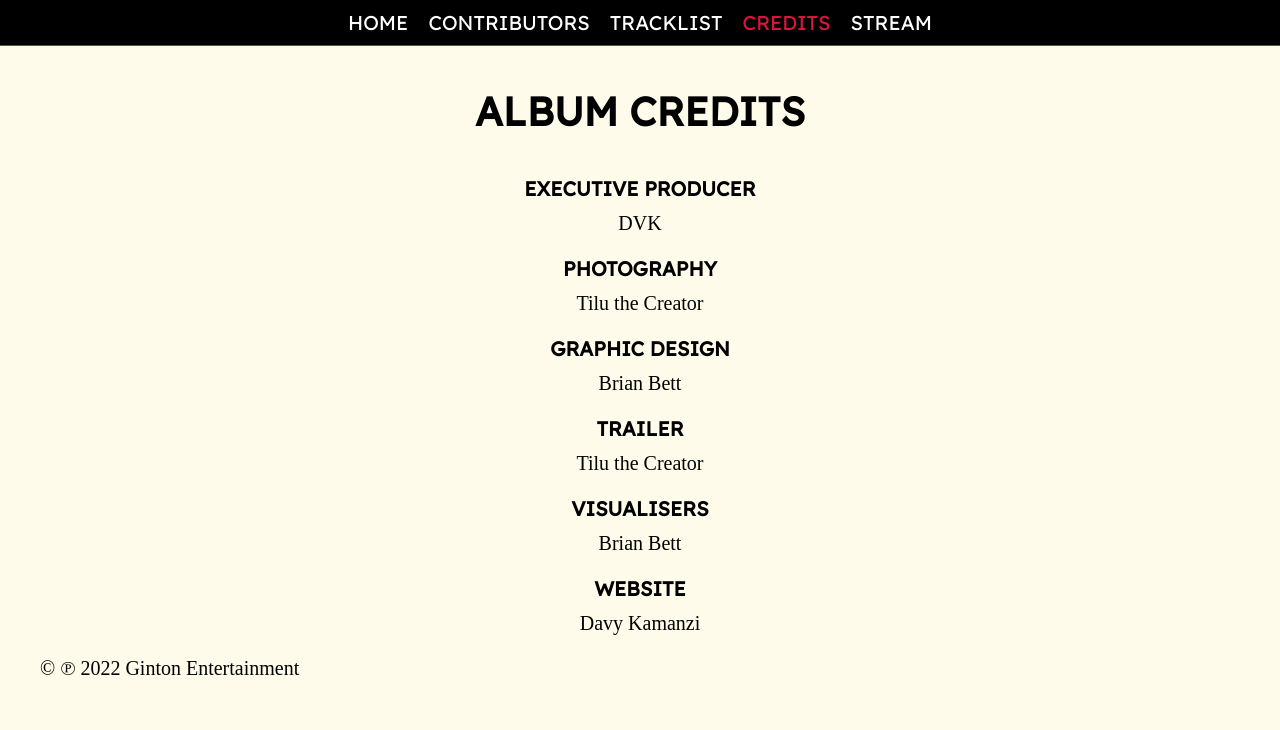
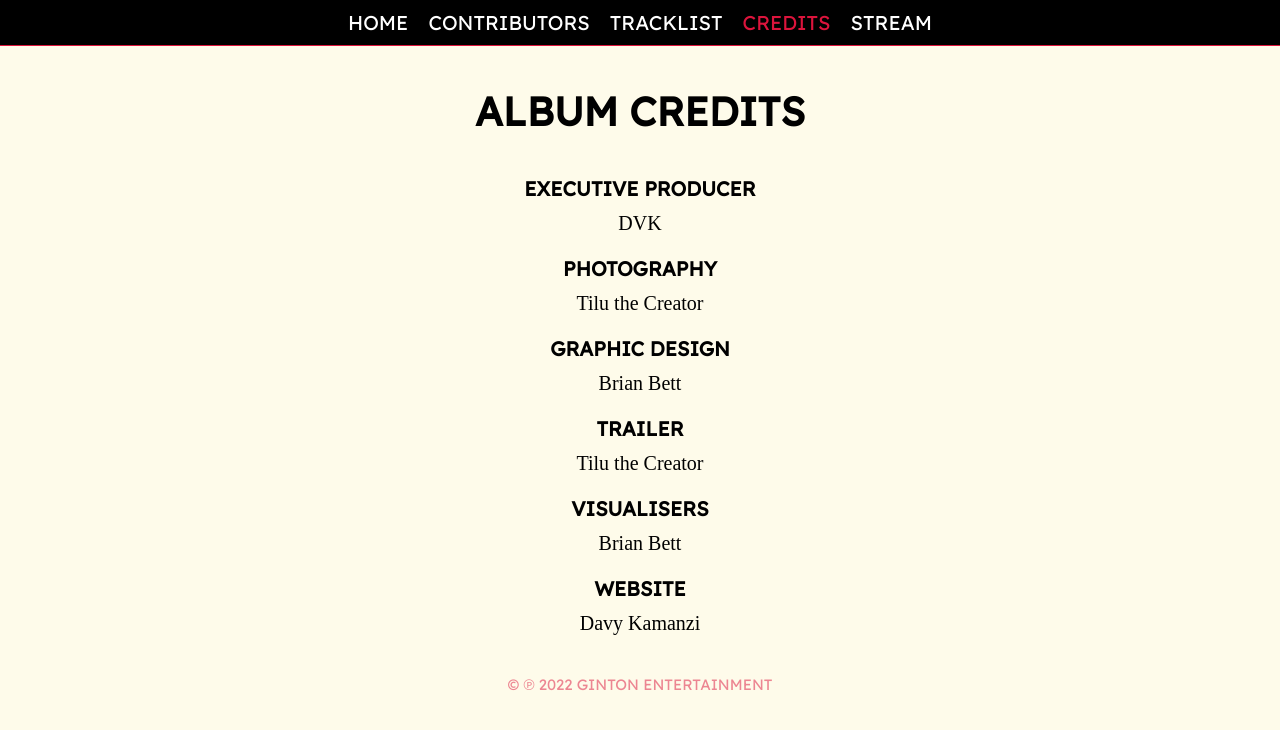
Before and after one commit to DavyK17/man-of-substance, a React (Create React App) app: page /credits in a window 1280 px wide. Shown: the top 730 px of the page. Built offline with nearby package versions, Linux system fonts and the light colour scheme; a web font is replaced by a local one.

Commit message:
Adding styling for copyright

```diff
--- a/src/assets/style/main.scss
+++ b/src/assets/style/main.scss
@@ -75,6 +75,17 @@ main {
     padding: 2rem;
 }
 
+.copyright {
+    color: $red;
+    font-size: 0.75rem;
+    font-family: $font-head;
+    text-transform: uppercase;
+    text-align: center;
+    margin: unset;
+    margin-top: 2rem;
+    opacity: 0.5;
+}
+
 // Adapted from Bootstrap
 .sr-only {
     position: absolute;
```
